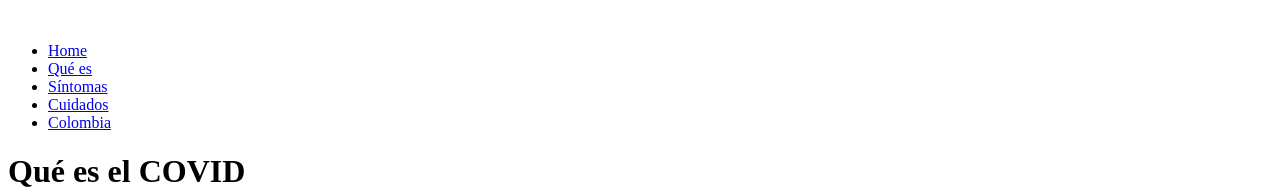
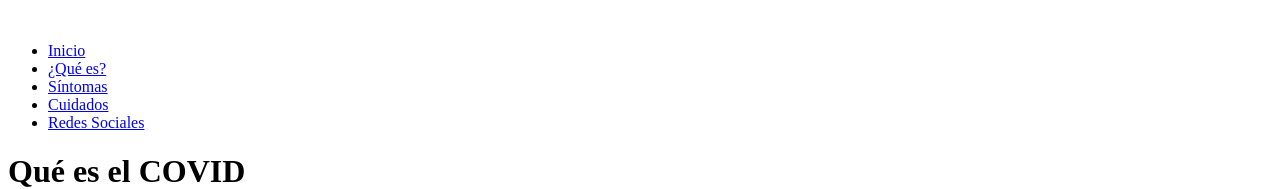
Before and after one commit to JoelLopez15/1erParcial1151616, a plain HTML site: page index.html in a window 1280 px wide. Shown: the top 189 px of the page. Drawn offline with Linux system fonts and the light colour scheme.

Commit message:
Update index.html
Mejora del index.html

```diff
--- a/index.html
+++ b/index.html
@@ -4,7 +4,7 @@
 <head>
   <meta charset="utf-8">
   <meta name="viewport" content="width=device-width, initial-scale=1, maximun-scale=1">
-  <title>Primer Parcial de Programación Web</title>
+  <title>Primer Parcial</title>
 </head>
 
 <body>
@@ -13,11 +13,11 @@
       <img src="" alt="">
       <nav>
         <ul>
-          <li> <a href="#"> Home</a></li>
-          <li> <a href="#"> Qué es</a></li>
+          <li> <a href="#"> Inicio</a></li>
+          <li> <a href="#"> ¿Qué es?</a></li>
           <li> <a href="#"> Síntomas</a></li>
           <li> <a href="#"> Cuidados</a></li>
-          <li> <a href="#"> Colombia</a></li>
+          <li> <a href="#"> Redes Sociales</a></li>
         </ul>
       </nav>
     </div>
@@ -82,14 +82,10 @@
     <div class="">
       <img src="https://coronaviruscolombia.gov.co/Covid19/images/comportamientoCovid/bannerCifrasMobile.png" class="img">
     </div>
-
     <div>
-      <p>
-
-      </p>
+      <p></p>
     </div>
   </div>
   </div>
 </body>
-
 </html>
```
